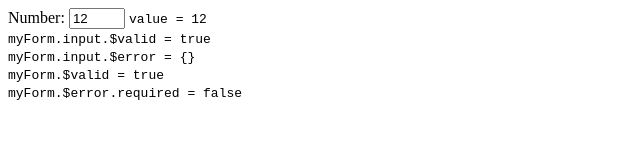
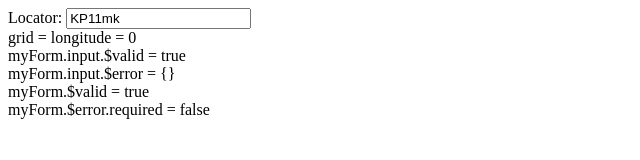
Before and after one commit to eloranta/model, a plain HTML site: page index.html in a window 1280 px wide. Shown: the whole page, without its empty margins (0-640 px from the left). Drawn offline with nearby package versions, Linux system fonts and the light colour scheme.

Commit message:
Maidenhead locator to longitude and latitude calculation

```diff
--- a/index.html
+++ b/index.html
@@ -6,18 +6,18 @@
     <script src="https://ajax.googleapis.com/ajax/libs/angularjs/1.3.0/angular.js"></script>
     <script src="script.js"></script>
   </head>
-  <body ng-app="numberExample">
-    <form name="myForm" ng-controller="ExampleController">
-      Number: <input type="number" name="input" ng-model="example.value" min="0" max="99" required>
+  <body ng-app="Locator">
+    <form name="myForm" ng-controller="LocatorController">
+      Locator: <input type="text" name="input" ng-model="grid" ng-pattern="pattern" required></input>
       <span class="error" ng-show="myForm.input.$error.required">
         Required!</span>
       <span class="error" ng-show="myForm.input.$error.number">
-        Not valid number!</span>
-      <tt>value = {{example.value}}</tt><br/>
-      <tt>myForm.input.$valid = {{myForm.input.$valid}}</tt><br/>
-      <tt>myForm.input.$error = {{myForm.input.$error}}</tt><br/>
-      <tt>myForm.$valid = {{myForm.$valid}}</tt><br/>
-      <tt>myForm.$error.required = {{!!myForm.$error.required}}</tt><br/>
+        Not valid locator!</span>
+      <div>grid = {{toLongitude()}} longitude = {{longitude}}</div>
+      <div>myForm.input.$valid = {{myForm.input.$valid}}
+      <div>myForm.input.$error = {{myForm.input.$error}}
+      <div>myForm.$valid = {{myForm.$valid}}</div>
+      <div>myForm.$error.required = {{!!myForm.$error.required}}</div>
     </form>
   </body>
 </html>
--- a/script.js
+++ b/script.js
@@ -1,6 +1,33 @@
-    angular.module('numberExample', [])
-      .controller('ExampleController', ['$scope', function($scope) {
-        $scope.example = {
-          value: 12
-        };
+    angular.module('Locator', [])
+      .controller('LocatorController', ['$scope', function($scope) {
+        $scope.grid = "KP11mk";
+        $scope.pattern  = /^[A-Ra-r][A-Ra-r][0-9][0-9][A-Xa-x][A-Xa-x]$/;
+        $scope.longitude = 0.0;
+        $scope.latitude = 0.0
+
+        $scope.toLongitude = function() {
+            var grid = $scope.grid.toUpperCase();
+            var temp = [];
+            temp[0] = grid[0].charCodeAt() - 65;
+            temp[1] = grid[1].charCodeAt() - 65;
+            temp[2] = grid[2].charCodeAt() - 48;
+            temp[3] = grid[3].charCodeAt() - 48;
+            temp[4] = grid[4].charCodeAt() - 65;
+            temp[5] = grid[5].charCodeAt() - 65;
+
+            var field = 20 * temp[0] - 180 ;
+            if (field < -180) {
+                field += 360;
+            }
+            var grid = 2 * temp[2];
+            var subgrid = (5 * temp[4]) / 60;
+            var longitude = field - grid //- subgrid;
+            console.log(longitude);
+
+            field = 10 * temp[1] - 90;
+            grid = temp[3];
+            subgrid = (2.5 * temp[5]) / 60;
+            latitude = field + grid //+ subgrid;
+            console.log(latitude);
+        }
       }]);
```
